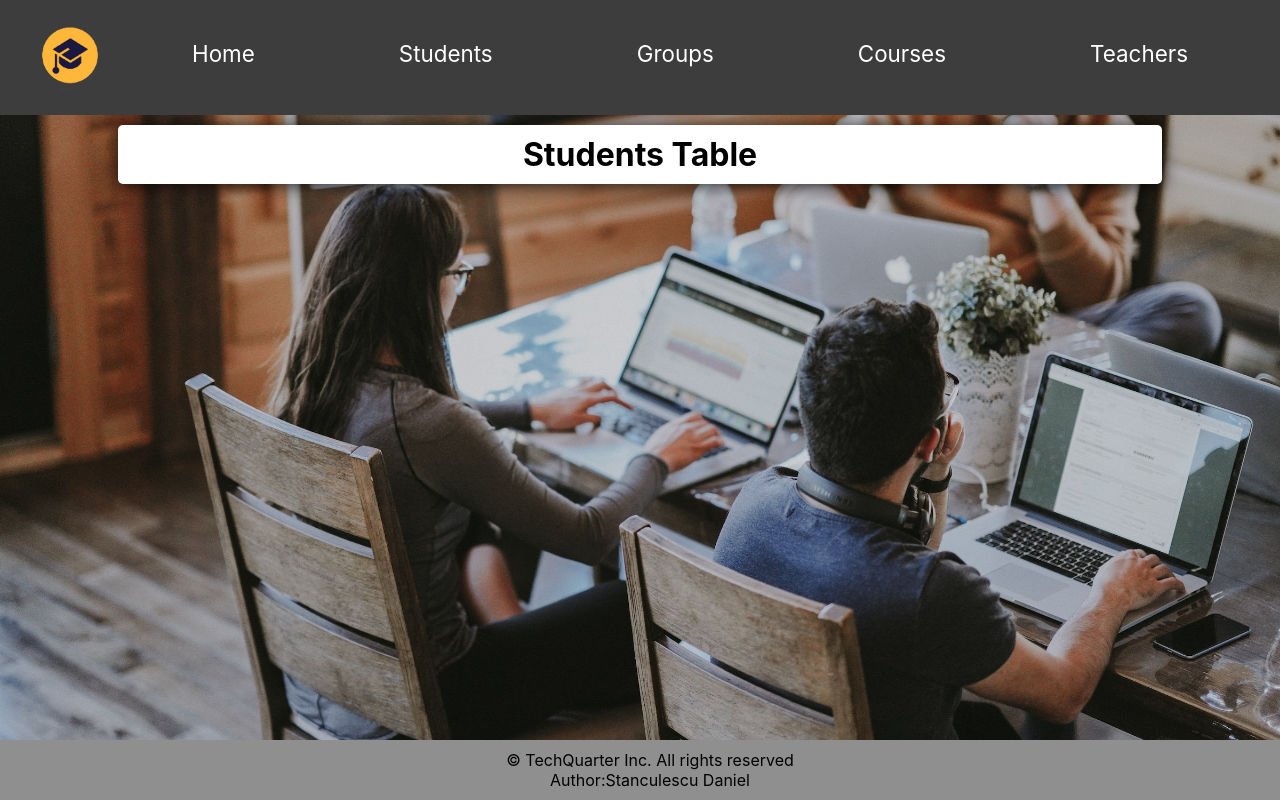
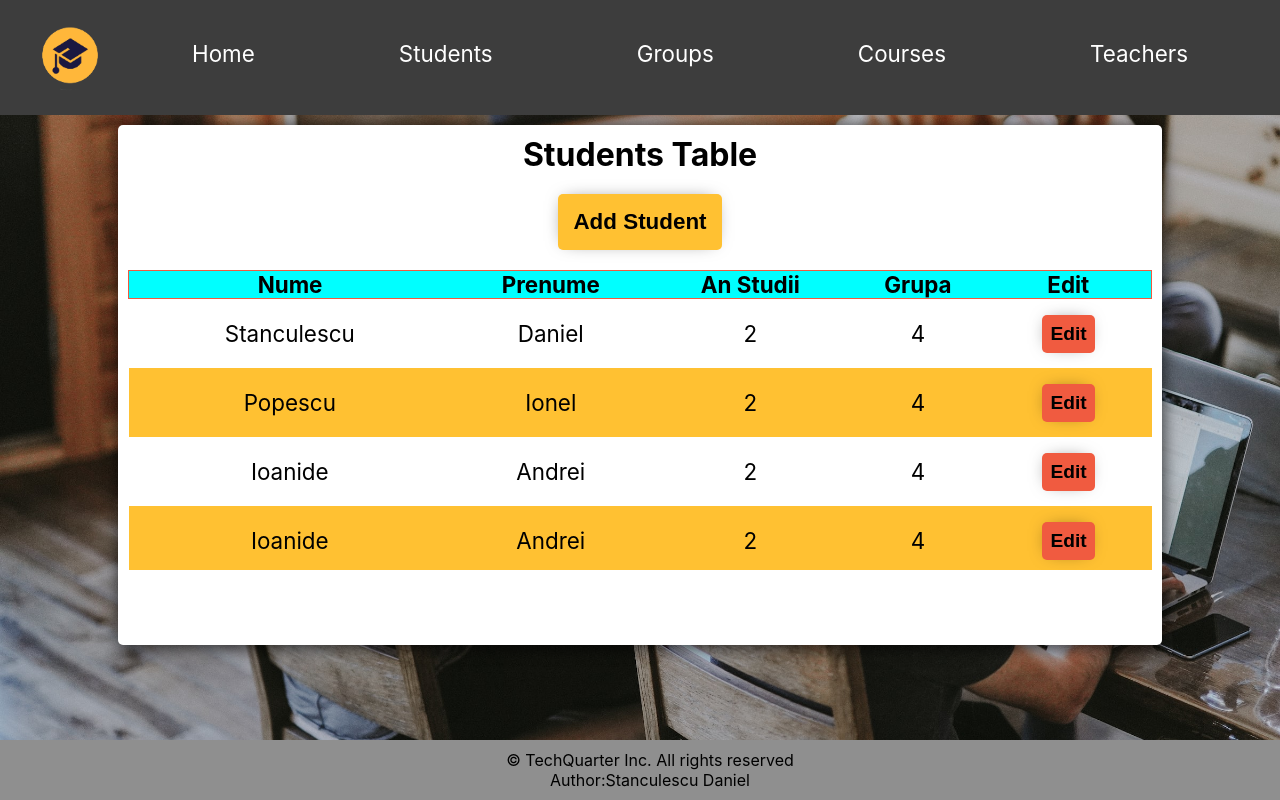
Before and after one commit to AlphaKodder/Student-Management-App-V2, a React (Create React App) app: page /students in a window 1280 px wide. Built offline with nearby package versions, Linux system fonts and the light colour scheme.

Commit message:
Add pagination

```diff
--- a/src/components/Header/HeaderStyles.css
+++ b/src/components/Header/HeaderStyles.css
@@ -48,8 +48,9 @@ header{
   }
 
   .nav-container{
+    position: sticky;
     display: none;
-    z-index: 20;
+    z-index: 999999999;
   }
 
 
@@ -59,9 +60,10 @@ header{
     height: 62px;
     width: 62px;
     top:20px;
-    right: 20px;
-    z-index: 5;
+    right: 0px;
+    z-index: 9999;
     opacity: 0;
+    background-color: red;
     cursor: pointer;
   }
 
@@ -72,10 +74,10 @@ header{
     position: absolute;
     top: 40px;
     right: 20px;
-    z-index: 2;
     display: flex;
     flex-direction: column;
     justify-content: space-between;
+    z-index: 190;
   }
 
   .nav-container .hamburger-lines .line {
@@ -125,7 +127,6 @@ header{
 
   .menu-items{
 
-    z-index: -100;
     position: fixed;
     height: 100%;
     right: 0px;
--- a/src/components/Main/Students/Students.css
+++ b/src/components/Main/Students/Students.css
@@ -9,7 +9,7 @@
     justify-content: space-evenly;
     background-color: #FFC132;
     -webkit-box-shadow: 5px 5px 0px 3px #000000;
-box-shadow: 5px 5px 0px 3px #000000;
+    box-shadow: 5px 5px 0px 3px #000000;
 }
 
 .form-text-input{
@@ -22,7 +22,6 @@ box-shadow: 5px 5px 0px 3px #000000;
     padding:2px;
     font-size: 1.6rem;
 }
-
 
 
 .form-text-input::placeholder{
@@ -94,3 +93,58 @@ input[type="number"] {
   flex-direction: row;
   justify-content:space-around
  }
+
+ table{
+
+  border-collapse: collapse;
+  width: 100%;
+  font-size: 1.4rem;
+  height: 100%;
+
+ }
+
+ .table-container{
+  max-height: 300px;
+  overflow-y:auto;
+
+ }
+
+ td{
+  padding:15px;
+ }
+
+ thead{
+   border: 1px solid #F05B40;
+   position: sticky;
+   padding:5px;
+   background-color: aqua;
+   top:0px;
+ }
+
+ tr:nth-child(even){
+  background-color: #FFC132;
+ }
+
+ ::-webkit-scrollbar {
+  width: 10px;
+  height: 10px; }
+
+::-webkit-scrollbar-thumb {
+  background: 0 0;
+  background-color: rgba(77, 82, 86, 0.25);
+  border: 2px solid transparent;
+  border-radius: 10px;
+  background-clip: padding-box; }
+
+::-webkit-scrollbar-thumb:hover {
+  background-color: rgba(77, 82, 86, 0.5); }
+
+::-webkit-scrollbar-track {
+  background-color: rgba(77, 82, 86, 0.05); }
+
+ @media only screen and (max-width:812px)
+ {
+    table{
+      font-size: 1.0rem;
+    }
+ }
--- a/src/components/Main/Students/Students.tsx
+++ b/src/components/Main/Students/Students.tsx
@@ -5,10 +5,55 @@ import React from "react";
 
 const Students = ()=>{
 
+    const studentsMockedData = [
+        {
+            "nume":"Stanculescu",
+            "prenume":"Daniel",
+            "anStudii":2,
+            "grupa":4
+        },
+        {
+            "nume":"Popescu",
+            "prenume":"Ionel",
+            "anStudii":2,
+            "grupa":4
+        },
+        {
+            "nume":"Ioanide",
+            "prenume":"Andrei",
+            "anStudii":2,
+            "grupa":4
+        },
+        {
+            "nume":"Ioanide",
+            "prenume":"Andrei",
+            "anStudii":2,
+            "grupa":4
+        },
+        {
+            "nume":"Ioanide",
+            "prenume":"Andrei",
+            "anStudii":2,
+            "grupa":4
+        },
+        {
+            "nume":"Ioanide",
+            "prenume":"Andrei",
+            "anStudii":2,
+            "grupa":4
+        },
+        {
+            "nume":"Ioanide",
+            "prenume":"Andrei",
+            "anStudii":2,
+            "grupa":4
+        }
+    ];
+
     return(
-        <div>
+        <div className="students-card-container">
             <h1>Students Table</h1>
-            {/* <Button style={{"backgroundColor":"#FFC132","marginBottom":"20px"}}text="Add Student"></Button> */}
+            <Button style={{"backgroundColor":"#FFC132","marginBottom":"20px"}}text="Add Student"></Button>
             {/* <div className="add-student-form">
                 <input type="text" className="form-text-input" id="firstName" placeholder="First Name"/>
                 <input type="text" className="form-text-input" id="lastName" placeholder="Last Name"/>
@@ -29,6 +74,32 @@ const Students = ()=>{
                 <Button style={{"backgroundColor":"#000","color":"#fff"}} text="Add Student"></Button>
                 <Button style={{"backgroundColor":"#F05B40","color":"#fff"}} text="Cancel"></Button>
             </div> */}
+           <div className="table-container">
+            <table>
+                <thead>
+                <tr>
+                    <th>Nume</th>
+                    <th>Prenume</th>
+                    <th>An Studii</th>
+                    <th>Grupa</th>
+                    <th>Edit</th>
+                </tr>
+                </thead>
+                <tbody>
+                {studentsMockedData.map((st,ind)=>{
+                    return(
+                        <tr key={ind}>
+                            <td>{st.nume}</td>
+                            <td>{st.prenume}</td>
+                            <td>{st.anStudii}</td>
+                            <td>{st.grupa}</td>
+                            <td><Button text="Edit" style={{"backgroundColor":"#F05B40","padding":"8px","marginTop":"1px","fontSize":"1.2rem"}}/></td>
+                        </tr>
+                    )
+                })}
+                </tbody>
+                </table>
+           </div>
 
         </div>
     );
--- a/src/components/Main/index.css
+++ b/src/components/Main/index.css
@@ -1,7 +1,6 @@
 .main-card{
     width: 80%;
-    position: relative;
-    z-index:-5;
+    z-index: 10;
     margin-bottom: 40px;
     margin: auto;
     text-align: center;
@@ -10,6 +9,7 @@
     border:none;
     margin-top:10px;
     padding:10px;
+    height: 500px;
     -webkit-box-shadow: 1px 2px 15px 2px rgba(0,0,0,0.63);
     box-shadow: 1px 2px 15px 2px rgba(0,0,0,0.63);
 }
```
